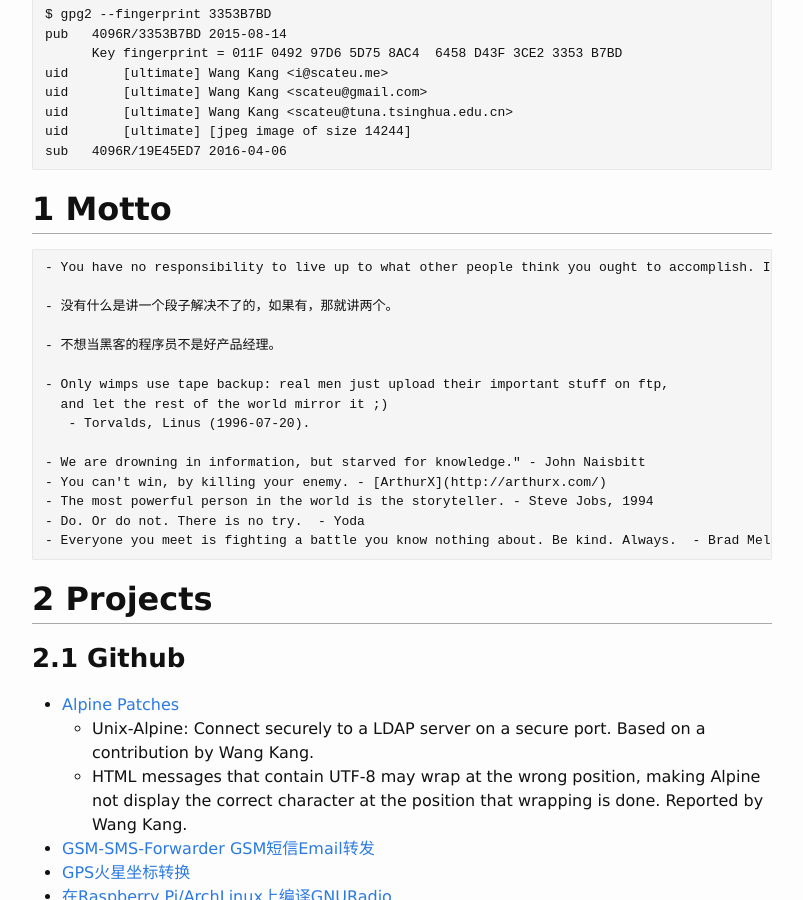
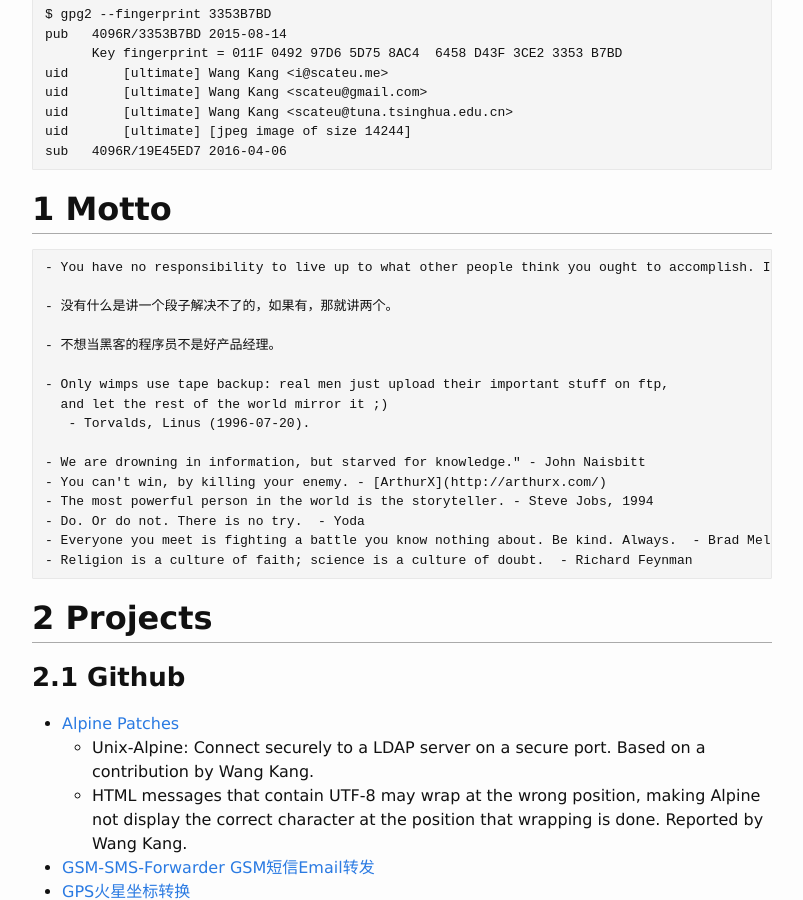
Before and after one commit to scateu/scateu.github.io, a Jekyll site: the page built from _pages/01-about.md, in a window 1280 px wide and 900 px high, scrolled down 319 px. Shown: the whole window, without its empty margins (238-1041 px from the left). Built offline with Jekyll 4.4.1, drawn with Linux system fonts in a browser that asks for light colours; comment, search, counter and statistics services are not loaded.

Commit message:
2017年12月22日 星期五 15时03分54秒 CST

```diff
--- a/_pages/01-about.md
+++ b/_pages/01-about.md
@@ -34,6 +34,7 @@ permalink: /about/
     - The most powerful person in the world is the storyteller. - Steve Jobs, 1994
     - Do. Or do not. There is no try.  - Yoda
     - Everyone you meet is fighting a battle you know nothing about. Be kind. Always.  - Brad Meltzer
+    - Religion is a culture of faith; science is a culture of doubt.  - Richard Feynman
 
 ## 2 Projects
 
```
